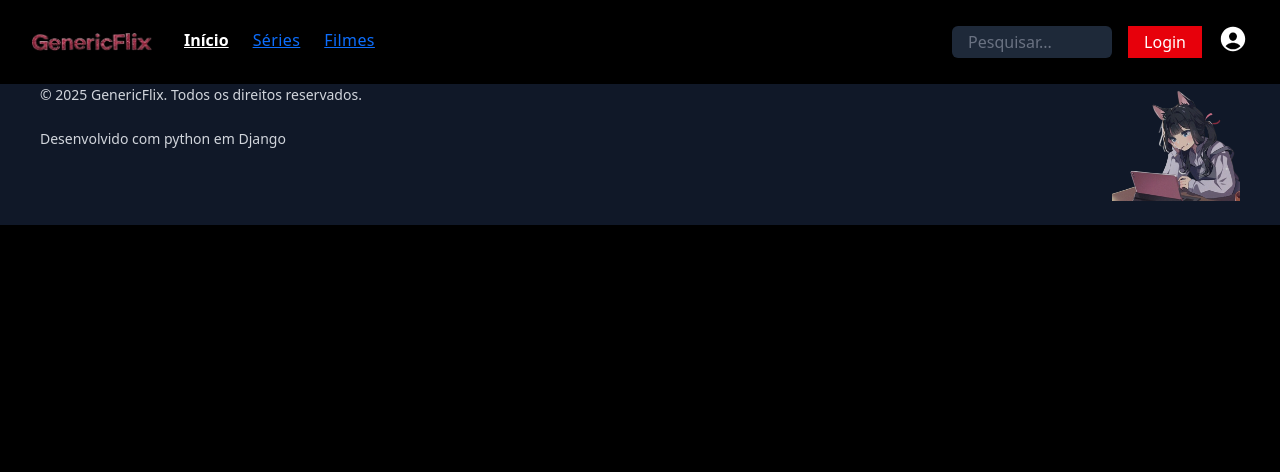
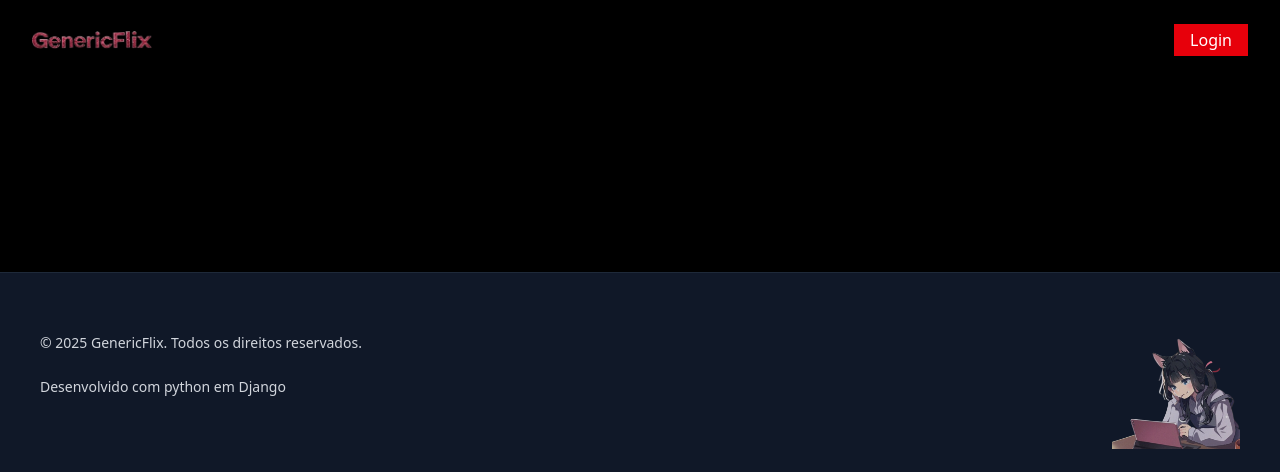
Before and after one commit to Davialves22/GenericFlix-com-Django, a Django app: page /usuarios/login/ in a window 1280 px wide. Shown: the top 472 px of the page. Run offline with Django 5.2, Linux system fonts and the light colour scheme; data comes from the database, SQL or seed files in the repository; both versions use the stored data as it was after the commit.

Commit message:
acho que funciona login e logout

```diff
--- a/templates/navbar.html
+++ b/templates/navbar.html
@@ -1,13 +1,18 @@
 {% load static %}
+
 <nav id="main-nav"
      class="w-full flex justify-between items-center py-4 px-8 fixed z-50 bg-black bg-opacity-70 transition-all duration-300 ease-in-out">
 
+    <!-- LADO ESQUERDO: logo + links -->
     <div class="flex items-center space-x-8">
 
+        <!-- Logo -->
         <a href="/" class="flex-shrink-0">
             <img class="w-full h-auto max-w-[120px]" src="{% static 'images/genericlogo.png' %}" alt="GenericFlix Logo">
         </a>
 
+        {% if user.is_authenticated %}
+        <!-- Links principais -->
         <div class="hidden sm:flex space-x-6 text-sm">
             <a href="/" class="text-white font-bold text-base hover:text-red-500 transition-colors duration-200">
                 Início
@@ -23,30 +28,48 @@
                 Filmes
             </a>
         </div>
+        {% endif %}
     </div>
 
-    <div class="flex items-center space-x-4">
+    <!-- LADO DIREITO: busca + login/logout + perfil -->
+    <div class="flex items-center space-x-4 ml-auto">
 
+        {% if user.is_authenticated %}
+        <!-- Campo de busca -->
         <div class="relative group">
             <form method="get" action="{% url 'pesquisa_unificada' %}" class="flex items-center">
                 <input type="text"
                        class="py-1 px-3 bg-gray-800 text-white placeholder-gray-500 rounded-md focus:ring-2 focus:ring-red-600 focus:bg-gray-900 transition-all duration-300 w-24 sm:w-40"
                        name="q"
-                       placeholder="Pesquisar..."
-                >
+                       placeholder="Pesquisar...">
                 <input type="submit" value="" hidden>
             </form>
         </div>
+        {% endif %}
 
-        <a href="#">
-            <button class="bg-red-600 hover:bg-red-700 text-white font-medium py-1 px-3 rounded-md transition-colors duration-200">
+        <!-- Botão de login/logout -->
+        {% if user.is_authenticated %}
+        <form method="post" action="{% url 'usuario:logout' %}">
+            {% csrf_token %}
+            <button type="submit"
+                    class="bg-red-600 hover:bg-red-700 text-white font-medium py-1 px-3 rounded-md transition-colors duration-200">
+                Sair
+            </button>
+        </form>
+        {% else %}
+        <a href="{% url 'usuario:login' %}">
+            <button
+                    class="bg-red-600 hover:bg-red-700 text-white font-medium py-1 px-3 rounded-md transition-colors duration-200">
                 Login
             </button>
         </a>
+        {% endif %}
 
+        <!-- Ícone de perfil -->
+        {% if user.is_authenticated %}
         <a href="#" class="text-white hover:text-red-600 transition-colors duration-200 hidden sm:block">
             <ion-icon name="person-circle" class="text-3xl"></ion-icon>
         </a>
+        {% endif %}
     </div>
-
 </nav>
--- a/usuario/templates/login.html
+++ b/usuario/templates/login.html
@@ -4,12 +4,12 @@
 
 <!--bloco do titulo-->
 {% block titulo %}
-HomePage GenericFlix
+Página de Login GenericFlix
 {%  endblock %}
 
 <!--Bloco de corpo-->
 {% block content %}
 
-pagina de login
+<h1 class="text-white">Pagina de Login</h1>pagina de login <br><br> <br><br><br> <br><br><br> <br>
 
 {% endblock %}
--- a/usuario/templates/logout.html
+++ b/usuario/templates/logout.html
@@ -4,7 +4,7 @@
 
 <!--bloco do titulo-->
 {% block titulo %}
-HomePage GenericFlix
+Logout GenericFlix
 {%  endblock %}
 
 <!--Bloco de corpo-->
```
Also changed, not shown: db.sqlite3.
